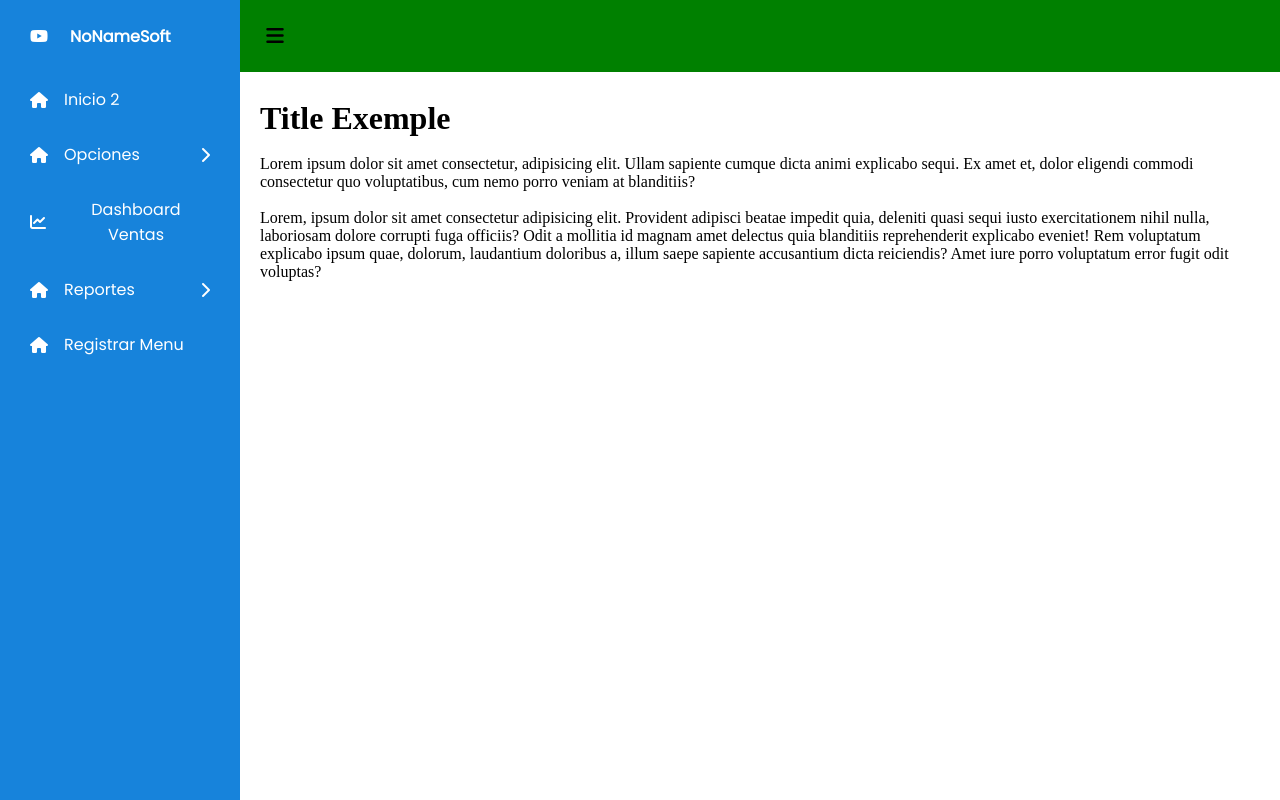
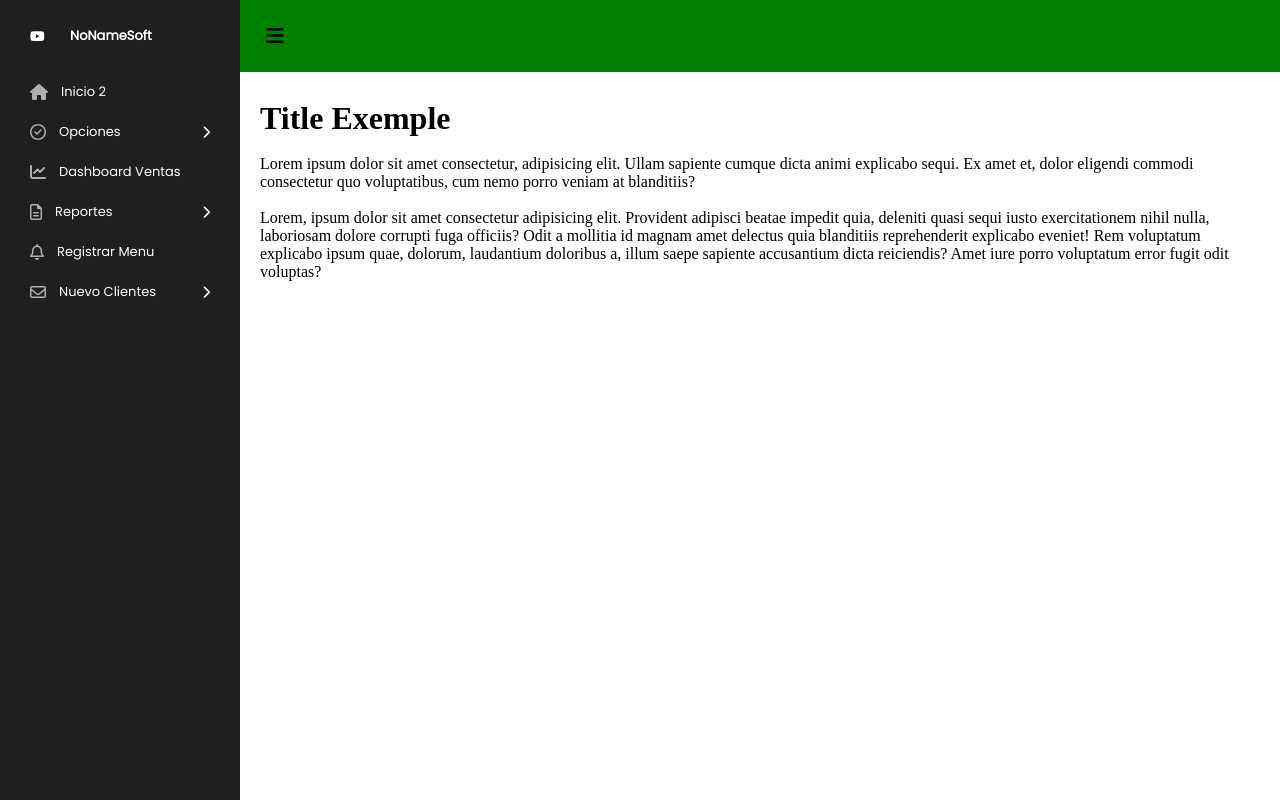
Before and after one commit to eopalomi/nonamesoft, an Angular app: page / in a window 1280 px wide. Built offline with nearby package versions, Linux system fonts and the light colour scheme.

Commit message:
añadio estilos para navmenu

```diff
--- a/src/app/side-menu/side-menu.component.css
+++ b/src/app/side-menu/side-menu.component.css
@@ -1,7 +1,8 @@
 .menu__side {
     width: 240px;
     height: 100%;
-    background: #1783db;
+    /* background: #1783db; */
+    background: #1e1f21;
     position: fixed;
     top: 0;
     left: 0;
@@ -10,7 +11,7 @@
     overflow: hidden;
     /* overflow-y: scroll; */
     /*border-right: 20px solid #e490fd;*/
-    /* font-size: 18px; */
+    font-size: 13px;
     transition: all 300ms cubic-bezier(0.785, 0.135, 0.15, 0.86);
     z-index: 900;
 
@@ -28,7 +29,6 @@
     scrollbar-width: none;
 }
 
-
 .name__page{
     height: 72px;
     padding: 24px 30px;
@@ -37,66 +37,10 @@
     /* margin-top: 10px; */
 }
 
-
 .name__page i {
     width: 20px;
     margin-right: 20px;
 }
-
-/*
-.options__menu{
-    padding: 20px 30px;
-    position: absolute;
-    top: 80px;
-}
-
-.options__menu a{
-    color: #ffffffb2;
-    cursor: default;
-    display: block;
-    position: relative;
-    text-decoration: none;
-    transition: color 300ms;
-}
-
-.options__menu a:hover{
-    color: white;
-}
-
-.options__menu .option{
-    padding: 20px 0px;
-    display: flex;
-    align-items: center;
-    position: relative;
-}
-
-.options__menu .option i{
-    width: 20px;
-    margin-right: 20px;
-    cursor: pointer;
-}
-
-.options__menu .option h4{
-    font-weight: 300;
-    cursor: pointer;
-    margin: 0;
-    padding: 0;
-    white-space: nowrap;
-}
-
-a.selected{
-    color: #fff;
-}
-
-.selected:before{
-    content: '';
-    width: 3px;
-    height: 80%;
-    background: white;
-    position: absolute;
-    top: 10%;
-    left: -30px;
-} */
 
 /*Clases para usar al mover el Side Menu*/
 .menu__side_move {
@@ -123,6 +67,15 @@ a.selected{
     /* background: lightgreen;    */
 }
 
+.list__item.single:hover  {
+    background: #28282b;
+}
+
+.list__img {
+    color: #afadaf;
+    font-size: 16px;
+}
+
 .list__button {
     display: flex;
     width: 75%;
@@ -133,13 +86,13 @@ a.selected{
     /* background: lightslategray; */
 }
 
-.list__button:hover {
-    background: #278ee2;
+.list__button a{
+    white-space: nowrap;
 }
 
 .nav__link{
     color: white;
-    padding: 15px 0;
+    padding: 10px 0;
     display: block;
     text-decoration: none;
 }
@@ -157,11 +110,14 @@ a.selected{
 }
 
 .nav__link--inside {
-    border-radius: 6px;
+    border-radius: 2px;
+    padding: 8px 0px;
+    margin-left: 28px;
+    text-align: left;
 }
 
-.nav__link--inside:hover {
-    background: #278ee2;
+.list__show li:hover {
+    background: #424345;
 }
 
 .list__arrow{
@@ -173,34 +129,3 @@ a.selected{
 .rotate_arrow{
     transform: rotate(90deg);
 }
-
-/*
-.arrow .list__arrow{
-    transform: rotate(90deg);
-}
-
-.list__arrow{
-    margin-left: auto;
-    transition: transform .3s;
-}
-
-.nav__link{
-    color: #303440;
-    display: block;
-    padding: 15px 0;
-    text-decoration: none;
-} */
-
-/*
-.list__item--click{
-    cursor: pointer;
-} */
-
-
-/* .list__button{
-    display: flex;
-    align-items: center;
-    gap: 1em;
-    width: 70%;
-    margin: 0 auto;
-} */
--- a/src/app/side-menu/side-menu.component.html
+++ b/src/app/side-menu/side-menu.component.html
@@ -5,9 +5,9 @@
         <h4>NoNameSoft</h4>
     </div>
 
-    <ul class="nav__list" *ngFor="let menu_nav of navMenu">
+    <ul class="nav__list" *ngFor="let menu_nav of navMenu; let indice = index">
         <ng-container *ngIf="menu_nav.typeNavMenu == 'UN'">
-            <li class="list__item">
+            <li class="list__item single">
                 <div class="list__button">
                     <i class="{{menu_nav.icoNavMenu}} list__img" ></i>
                     <a href="#" class="nav__link">{{menu_nav.nameSubNavMenu}}</a>
@@ -15,14 +15,14 @@
             </li>
         </ng-container>
         <ng-container *ngIf="menu_nav.typeNavMenu == 'LI'">
-            <li class="list__item">
-                <div #buttonOptions (click)="toogleMenu($event, menu_nav.idNavMenu)" class="list__button">
+            <li class="list__item multiple" (click)="toogleMenu(menu_nav.idNavMenu)">
+                <div class="list__button">
                     <i class="{{menu_nav.icoNavMenu}} list__img" ></i>
                     <a href="#" class="nav__link">{{menu_nav.nameSubNavMenu}}</a>
-                    <i class="fa-solid fa-chevron-right list__arrow" [ngClass]="{'rotate_arrow':  idMenuActive == menu_nav.idNavMenu}"></i>
+                    <i class="fa-solid fa-chevron-right list__arrow" [ngClass]="{'rotate_arrow':  idMenusOpened.indexOf(menu_nav.idNavMenu) !== -1}"></i>
                 </div>
 
-                <ul class="list__show">
+                <ul #selectSubNavMenu [id]="menu_nav.idNavMenu" class="list__show">
                     <li *ngFor="let submenu_nav of menu_nav.subNavmenu">
                         <a href="" class="nav__link nav__link--inside">{{submenu_nav.nameSubNavMenu}}</a>
                     </li>
--- a/src/app/side-menu/side-menu.component.ts
+++ b/src/app/side-menu/side-menu.component.ts
@@ -1,5 +1,5 @@
 
-import { Component, OnInit } from '@angular/core';
+import { Component, ElementRef, OnInit, QueryList, Renderer2, ViewChildren } from '@angular/core';
 
 type MenuNav = {
   idNavMenu: number,
@@ -19,8 +19,9 @@ type MenuNav = {
   styleUrls: ['./side-menu.component.css']
 })
 export class SideMenuComponent implements OnInit {
-
-  idMenuActive : number = 0;
+  @ViewChildren('selectSubNavMenu') selectSubNavMenu !: QueryList<ElementRef>;
+  idMenuActive?: number;
+  idMenusOpened: number[] = [];
 
   navMenu: MenuNav[] = [
     {
@@ -33,12 +34,12 @@ export class SideMenuComponent implements OnInit {
       idNavMenu: 2,
       nameSubNavMenu: 'Opciones',
       typeNavMenu: 'LI',
-      icoNavMenu: 'fa-solid fa-house',
+      icoNavMenu: 'fa-regular fa-circle-check',
       subNavmenu: [
-        { idSubNavMenu: 1, nameSubNavMenu: 'Opcion 10', icoSubNavMenu: 'fa-solid fa-house' },
-        { idSubNavMenu: 2, nameSubNavMenu: 'Opcion 20', icoSubNavMenu: 'fa-solid fa-house' },
-        { idSubNavMenu: 3, nameSubNavMenu: 'Opcion 30', icoSubNavMenu: 'fa-solid fa-chart-line' },
-        { idSubNavMenu: 4, nameSubNavMenu: 'Opcion 40', icoSubNavMenu: 'fa-solid fa-house' }
+        { idSubNavMenu: 1, nameSubNavMenu: 'Aplicar Pagos Masivo', icoSubNavMenu: 'fa-solid fa-house' },
+        { idSubNavMenu: 2, nameSubNavMenu: 'Reporte Liquidacion', icoSubNavMenu: 'fa-solid fa-house' },
+        { idSubNavMenu: 3, nameSubNavMenu: 'Pagos No Tradicionales', icoSubNavMenu: 'fa-solid fa-chart-line' },
+        { idSubNavMenu: 4, nameSubNavMenu: 'Reporte Niubiz - Tunki', icoSubNavMenu: 'fa-solid fa-house' }
       ]!
     },
     {
@@ -51,51 +52,67 @@ export class SideMenuComponent implements OnInit {
       idNavMenu: 4,
       nameSubNavMenu: 'Reportes',
       typeNavMenu: 'LI',
-      icoNavMenu: 'fa-solid fa-house',
+      icoNavMenu: 'fa-regular fa-file-lines',
       subNavmenu: [
-        { idSubNavMenu: 5, nameSubNavMenu: 'Opcion 100', icoSubNavMenu: 'fa-solid fa-house' },
+        { idSubNavMenu: 5, nameSubNavMenu: 'Simulador de Cronogramas Pagos', icoSubNavMenu: 'fa-solid fa-house' },
         { idSubNavMenu: 6, nameSubNavMenu: 'Opcion 200', icoSubNavMenu: 'fa-solid fa-house' },
         { idSubNavMenu: 7, nameSubNavMenu: 'Opcion 300', icoSubNavMenu: 'fa-solid fa-house' },
-        { idSubNavMenu: 8, nameSubNavMenu: 'Opcion 400', icoSubNavMenu: 'fa-solid fa-house' }
+        { idSubNavMenu: 8, nameSubNavMenu: 'Opcion 400', icoSubNavMenu: 'fa-solid fa-house' },
+        { idSubNavMenu: 9, nameSubNavMenu: 'Opcion 500', icoSubNavMenu: 'fa-solid fa-house' },
+        { idSubNavMenu: 10, nameSubNavMenu: 'Opcion 600', icoSubNavMenu: 'fa-solid fa-house' }
       ]!
     },
     {
       idNavMenu: 5,
       nameSubNavMenu: 'Registrar Menu',
       typeNavMenu: 'UN',
-      icoNavMenu: 'fa-solid fa-house'
+      icoNavMenu: 'fa-regular fa-bell'
+    },
+    {
+      idNavMenu: 5,
+      nameSubNavMenu: 'Nuevo Clientes',
+      typeNavMenu: 'LI',
+      icoNavMenu: 'fa-regular fa-envelope',
+      subNavmenu: [
+        { idSubNavMenu: 5, nameSubNavMenu: 'Simulador de Cronogramas Pagos', icoSubNavMenu: 'fa-solid fa-house' },
+        { idSubNavMenu: 6, nameSubNavMenu: 'Opcion 200', icoSubNavMenu: 'fa-solid fa-house' },
+        { idSubNavMenu: 7, nameSubNavMenu: 'Opcion 300', icoSubNavMenu: 'fa-solid fa-house' },
+        { idSubNavMenu: 8, nameSubNavMenu: 'Opcion 400', icoSubNavMenu: 'fa-solid fa-house' },
+        { idSubNavMenu: 9, nameSubNavMenu: 'Opcion 500', icoSubNavMenu: 'fa-solid fa-house' },
+        { idSubNavMenu: 10, nameSubNavMenu: 'Opcion 600', icoSubNavMenu: 'fa-solid fa-house' }
+      ]!
     }
   ];
 
-  constructor() { }
+  constructor(private renderer: Renderer2) { }
 
   ngOnInit(): void {
   }
 
-  toogleMenu($event: any, id_menu_Active: number) {
-    console.log("parent:\n", $event.target.parentNode);
+  toogleMenu(id_menu_Active: number) {
+    let allMenu = this.selectSubNavMenu.toArray(); //Capturamos todos los Submenus
 
     if (this.idMenuActive == id_menu_Active) {
-      this.idMenuActive = -99;
+      this.idMenuActive = undefined; // Borramos el ID Activo para que le sea retirada la clase rotacion flecha
     } else {
-      this.idMenuActive = id_menu_Active;
+      this.idMenuActive = id_menu_Active; // Asignamos el ID como Activo
     };
 
-    let html = $event.target.parentNode.nextSibling == null ? $event.target : $event.target.parentNode.nextSibling;
+    allMenu.forEach((rs: ElementRef) => {
+      let idMenu    = parseFloat(rs.nativeElement.id);      // ID del Menu
+      let heightMax = rs.nativeElement.scrollHeight + 'px'; // Alto Minimo para mostrar el HTML
 
-    let height = 0;
+      if (idMenu == id_menu_Active) {
 
-    if (html.clientHeight == "0") {
-      height = html.scrollHeight;
-    };
-
-    Array.from(document.querySelectorAll("th .sorting")).forEach(function (ele) {
-      ele.classList.remove("active");
+        if (this.idMenusOpened.includes(idMenu)) { // Existe ID Menu Abierto
+          this.renderer.setStyle(rs.nativeElement, 'height', '0px'); // Ocultamos Menu
+          this.idMenusOpened = this.idMenusOpened.filter(x => x != idMenu); // Removemos ID Menu
+        } else {
+          this.renderer.setStyle(rs.nativeElement, 'height', heightMax); // Mostramos Menu
+          this.idMenusOpened.push(idMenu); // Añadimos ID Menu
+        }
+      }
     });
-
-    html.style.height = `${height}px`;
-
-    console.log("Parents parent sibling:\n", html.clientHeight, '\n', html, '\n', $event.target);
   }
 
 
```
